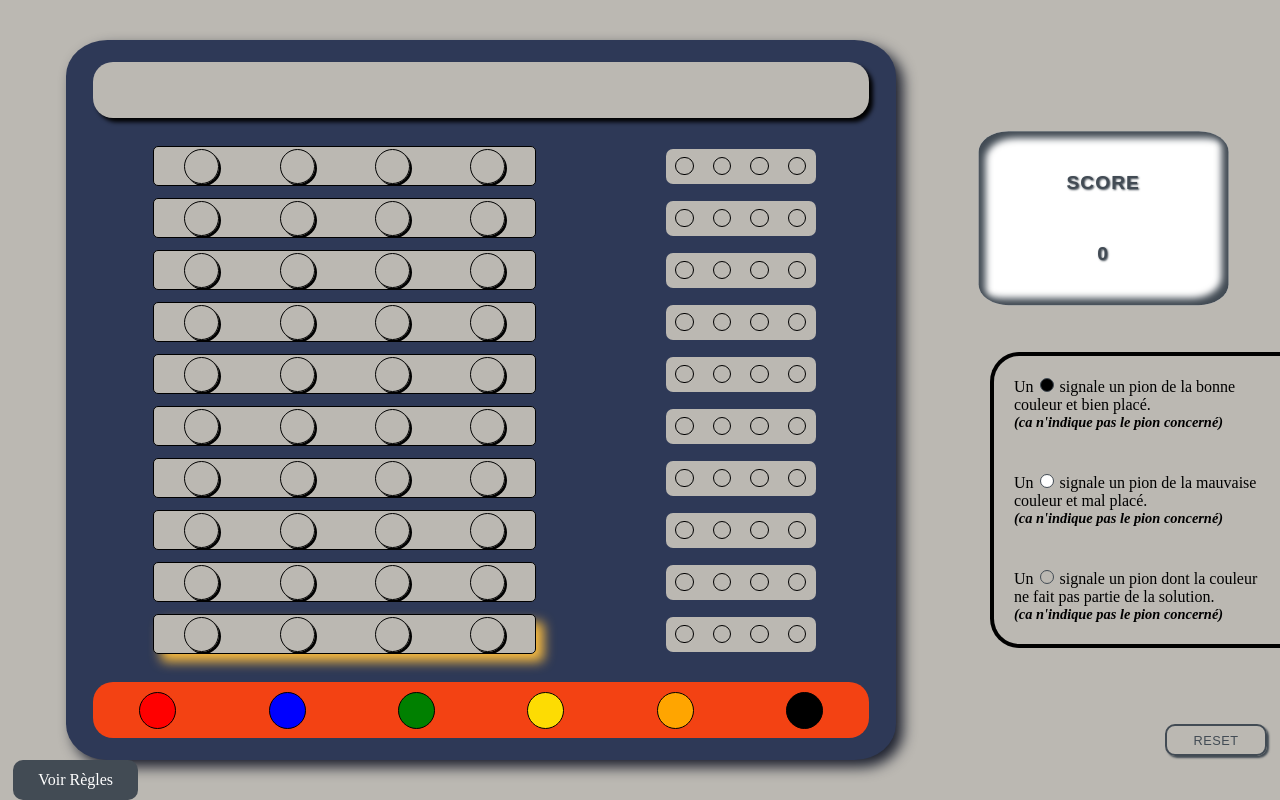
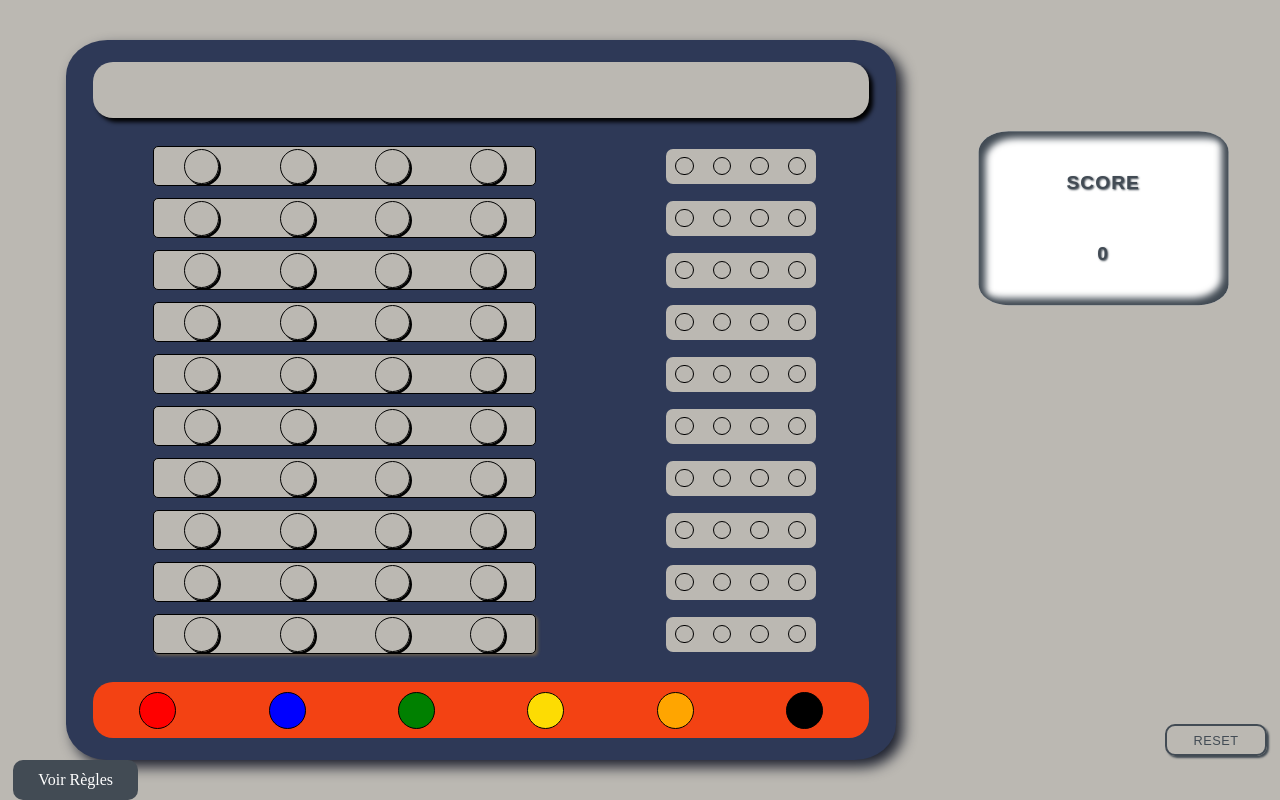
Before and after one commit to Flothar78/mastermind, a Vue app: page / in a window 1280 px wide. Built offline with nearby package versions, Linux system fonts and the light colour scheme; the HTML template or start-up script is replaced by a standard one.

Commit message:
Limit ruels container display when score is inerior to three

```diff
--- a/src/components/PeonsRow.vue
+++ b/src/components/PeonsRow.vue
@@ -2,17 +2,27 @@
 import PeonOccurence from "@/components/PeonOccurence.vue";
 import RulesInfo from "@/components/RulesInfo.vue";
 import { useColorStore } from "@/stores/ColorStore.js";
+import { useScoreStore } from "@/stores/ScoreStore.js";
 import { storeToRefs } from "pinia";
-import { watch, onMounted, onBeforeUnmount, computed } from "vue";
+import { ref, watch, watchEffect, onMounted, onBeforeUnmount, computed } from "vue";
 
 const color_store = useColorStore();
+const score_store = useScoreStore();
+let { score } = storeToRefs(score_store);
+const dynamicScore = ref(score.value);
+watchEffect(() => {
+  dynamicScore.value = score.value;
+});
+
+const getCurrentScore = () => dynamicScore.value;
+
 let { rows, solution, winLooseMessage, numberOfPeons, playRowId } = storeToRefs(
   color_store
 );
 
 const isRowFilled = (rowIndex) => rows.value[rowIndex].every((peon) => peon !== "");
 const showRulesInfo = computed(() => {
-  return isRowFilled(0) && !isRowFilled(2);
+  return isRowFilled(0) && !isRowFilled(2) && getCurrentScore() < 3;
 });
 
 watch(playRowId, (val) => {
@@ -170,7 +180,7 @@ const handleDrop = (event, rowIndex) => {
     </div>
   </div>
   <Transition name="rules">
-    <RulesInfo  class="rules-infos" />
+    <RulesInfo v-if="showRulesInfo" class="rules-infos" />
     <!-- v-if="showRulesInfo" -->
   </Transition>
 </template>
--- a/src/stores/ScoreStore.js
+++ b/src/stores/ScoreStore.js
@@ -1,22 +1,26 @@
 import { defineStore } from "pinia";
 import { useColorStore } from "@/stores/ColorStore.js";
 import { ref } from "vue";
-export const useScoreStore = defineStore("ScoreStore", {
-  state: () => {
-    return { score: ref(0), chosenColorClass: ref(null) };
+export const useScoreStore = defineStore( "ScoreStore", {
+  state: () =>
+  {
+    return { score: 0, chosenColorClass: ref( null ) };
   },
   actions: {
-    increment() {
+    increment ()
+    {
       this.score++;
     },
-    restartGame() {
+    restartGame ()
+    {
       this.chosenColorClass = null;
       useScoreStore().$reset();
       useColorStore().$reset();
     },
-    replayKeepingScore() {
+    replayKeepingScore ()
+    {
       this.chosenColorClass = null;
       useColorStore().$reset();
     },
   },
-});
+} );
```
